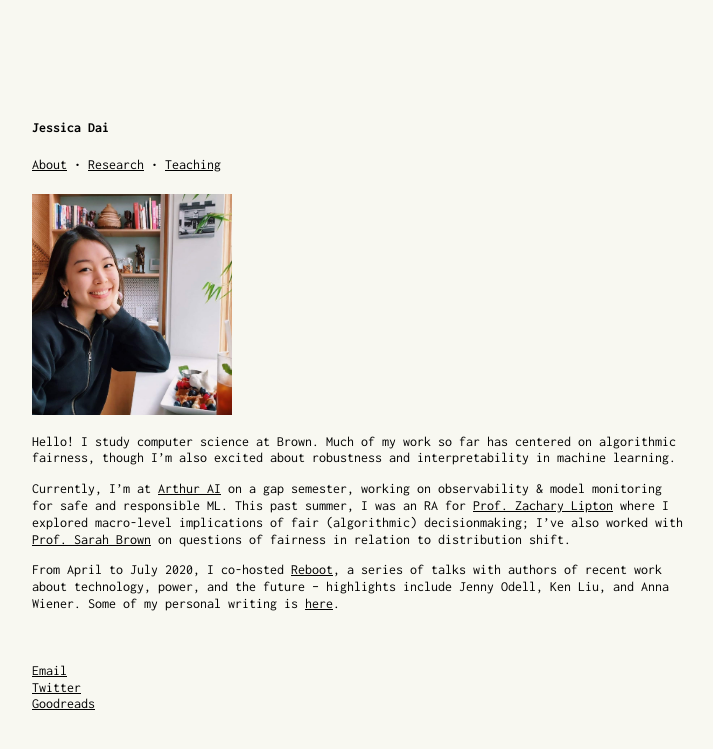
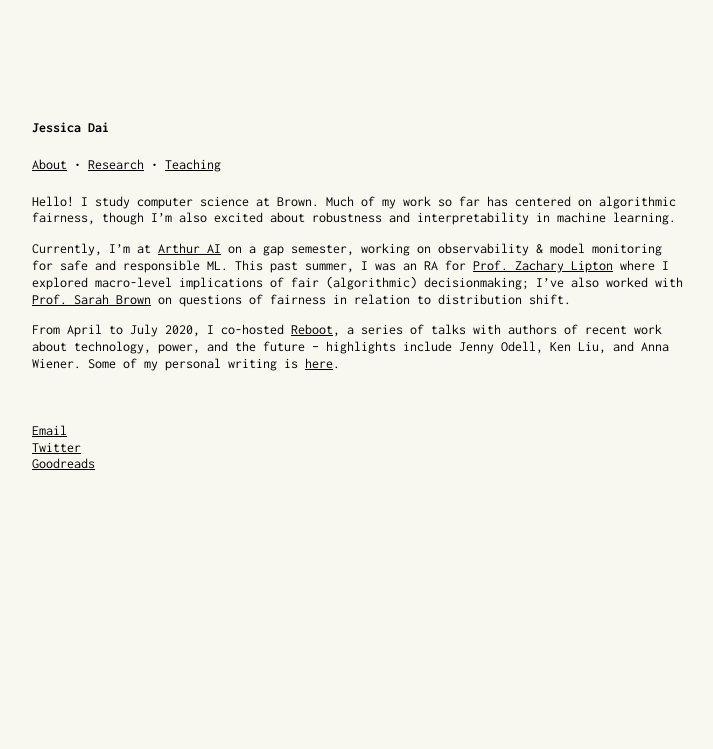
Before and after one commit to jessica-dai/jessica-dai.github.io, a Jekyll site: the page built from index.md, in a window 1280 px wide. Shown: the top 749 px of the page, without its empty margins (88-801 px from the left). Built offline with Jekyll 4.4.1, drawn with Linux system fonts in a browser that asks for light colours.

Commit message:
Update index.md

```diff
--- a/index.md
+++ b/index.md
@@ -4,8 +4,6 @@
 
 layout: default
 ---
-![my-face]({{ site.url }}/assets/face.jpg){:class="img-responsive"}{:width="200"}
-
 Hello! I study computer science at Brown. Much of my work so far has centered on algorithmic fairness, though I'm also excited about robustness and interpretability in machine learning.
 
 Currently, I'm at [Arthur AI](http://www.arthur.ai){:target="_blank"} on a gap semester, working on observability & model monitoring for safe and responsible ML. This past summer, I was an RA for [Prof. Zachary Lipton](http://zacklipton.com/){:target="_blank"} where I explored macro-level implications of fair (algorithmic) decisionmaking; I've also worked with [Prof. Sarah Brown](http://sarahmbrown.org/){:target="_blank"} on questions of fairness in relation to distribution shift.
```
